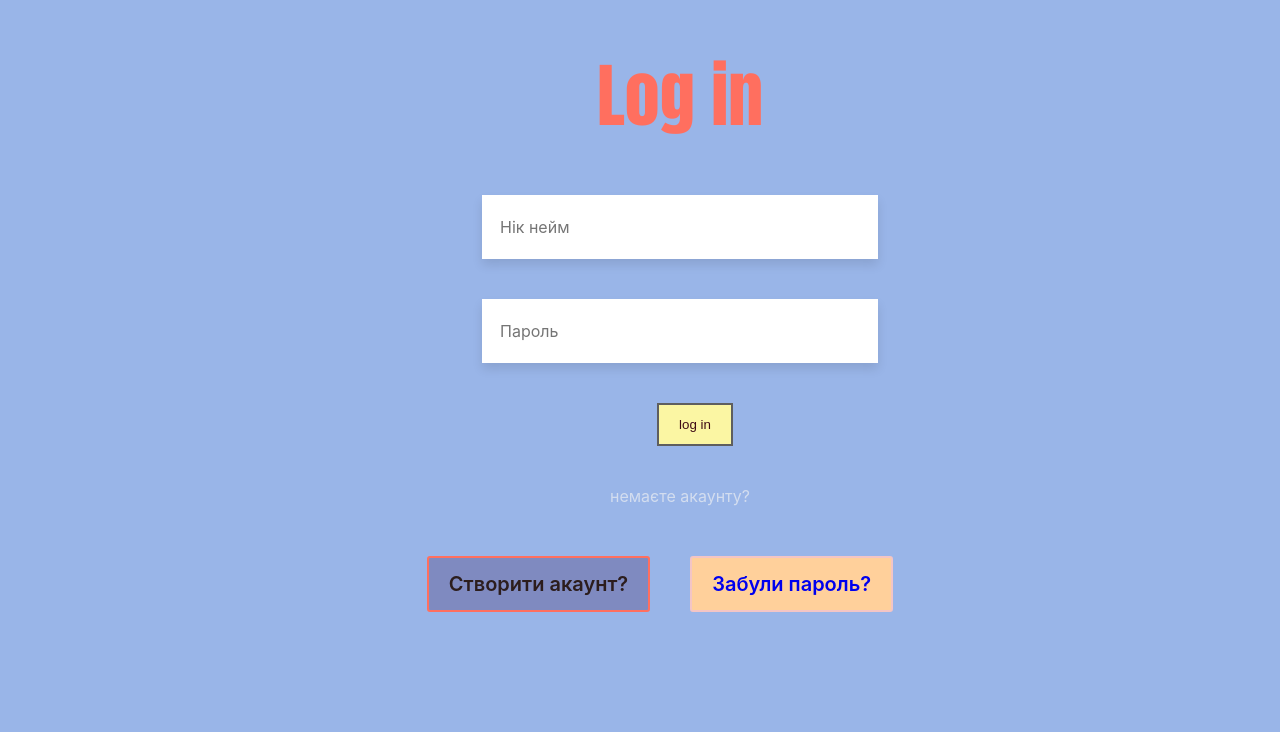
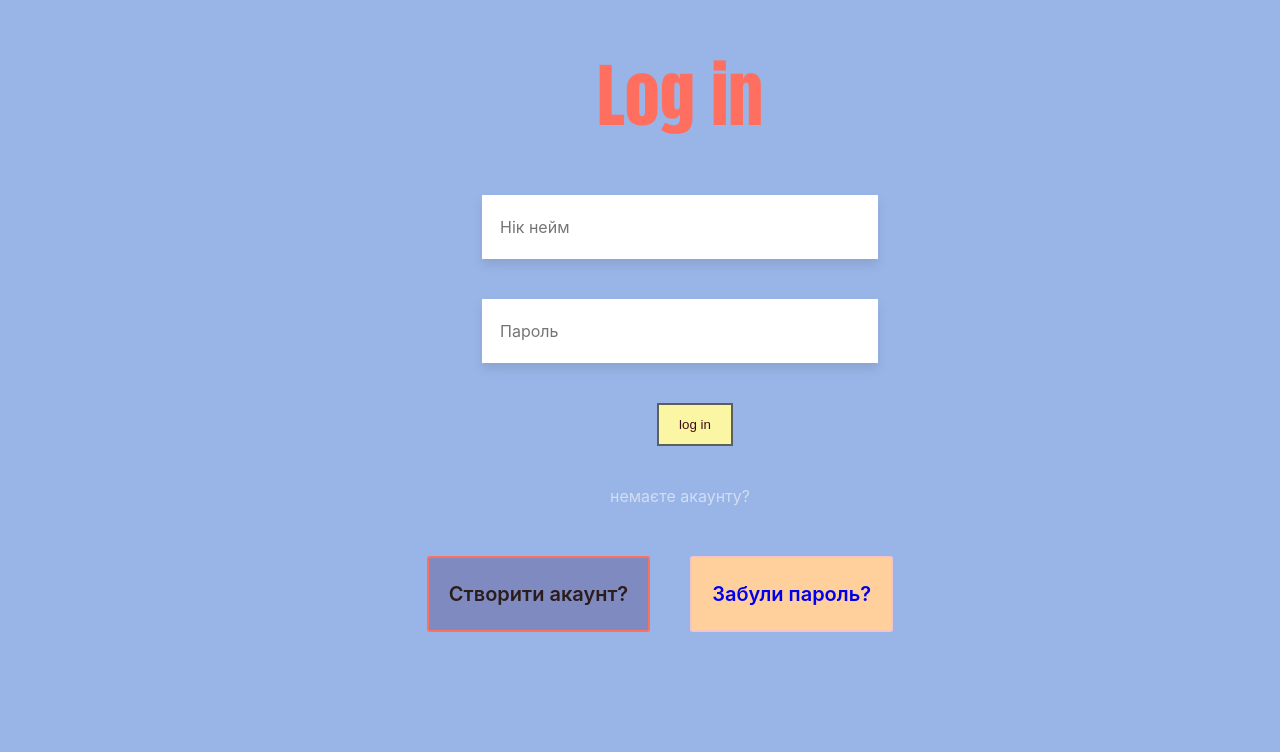
Before and after one commit to Maximca2/Authorization, a React (Create React App) app: page /logIn in a window 1280 px wide. Shown: the part 124-876 px from the top of the page. Built offline with nearby package versions, Linux system fonts and the light colour scheme.

Commit message:
check some styles

```diff
--- a/src/Components/Button/style.scss
+++ b/src/Components/Button/style.scss
@@ -11,7 +11,7 @@
     font-size: 20px;
     font-weight: 600;
     line-height: 28px;
-    padding: 12px 20px;
+    padding: 22px 20px;
     text-align: center;
     transition-duration: 0.15s;
     transition-property: all;
```
